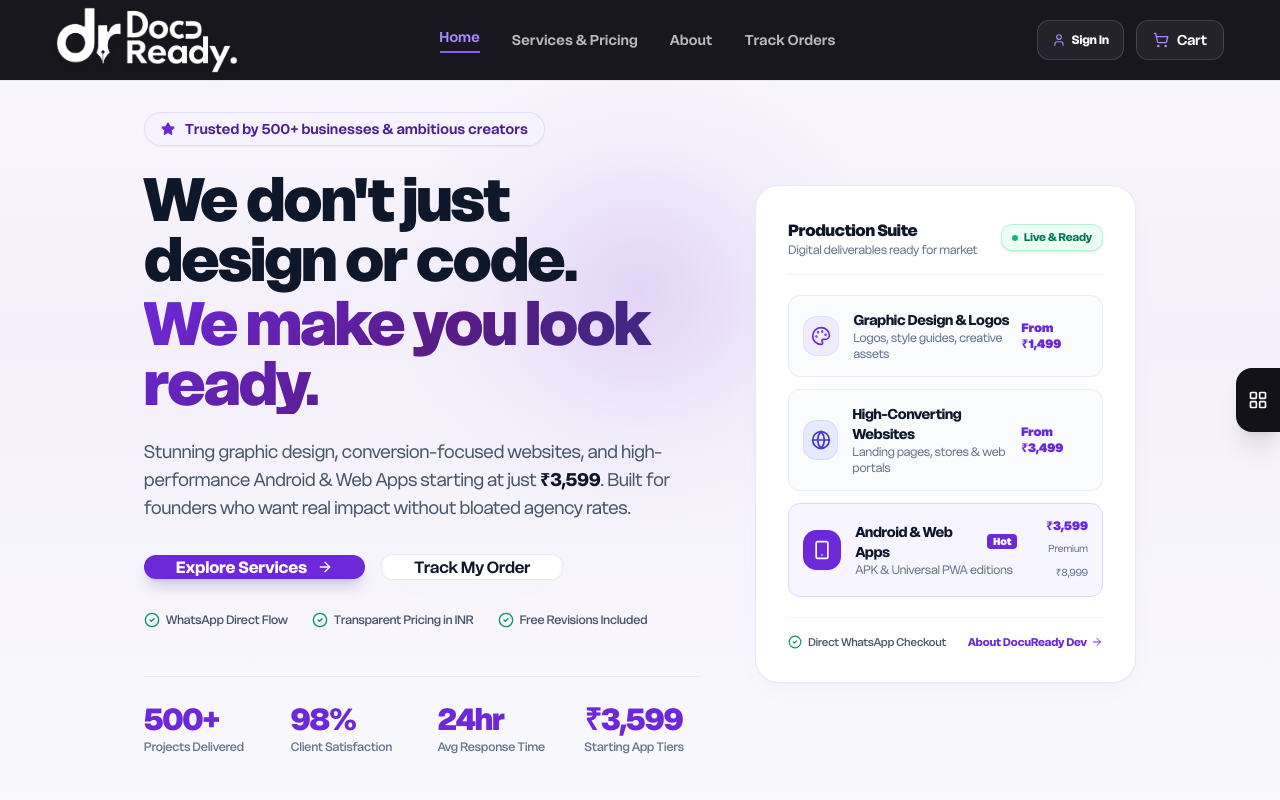
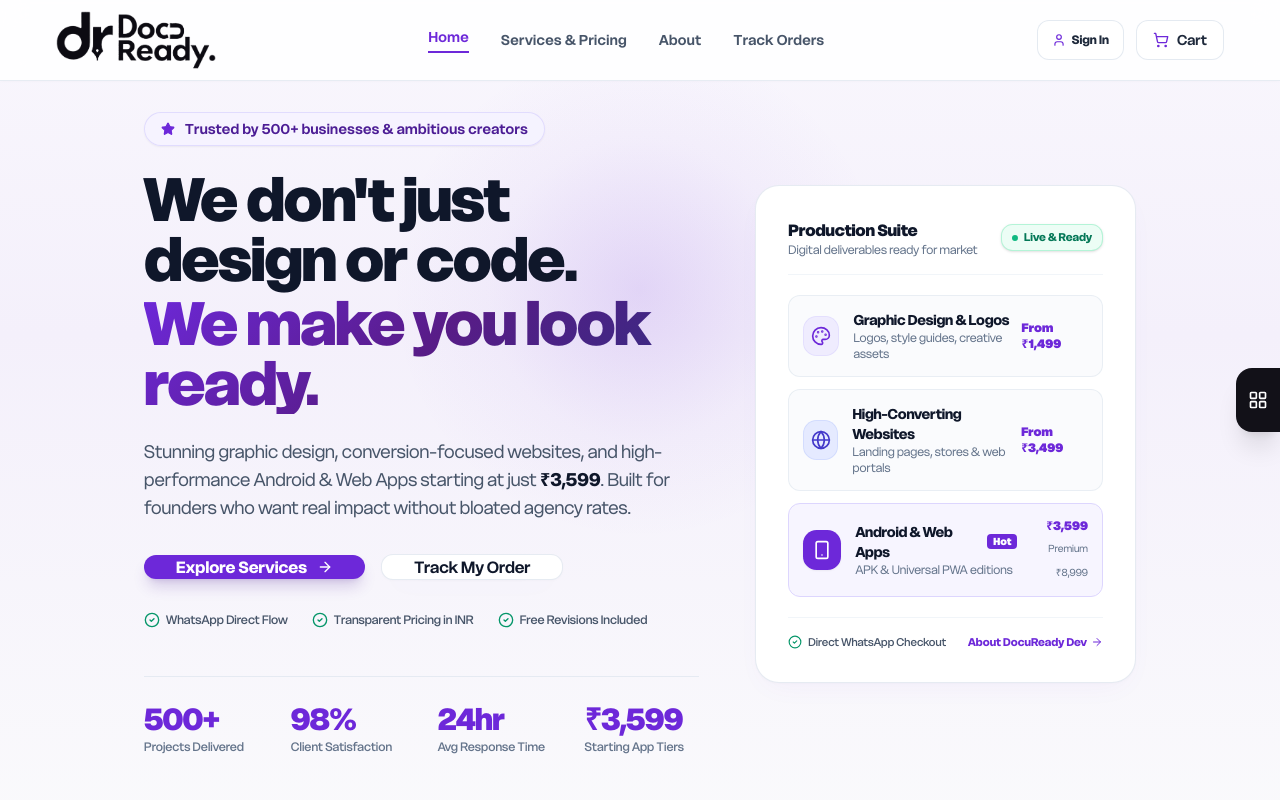
Before and after one commit to docuready-dev/docuready-shop, a React (Vite) app: page / in a window 1280 px wide. Shown: the top 800 px of the page. Built offline with nearby package versions, Linux system fonts and the light colour scheme.

Commit message:
feat: switch to translucent light navbar, desaturate logo to black, reduce logo size by ~12%, and style menus

```diff
--- a/src/components/Navbar.tsx
+++ b/src/components/Navbar.tsx
@@ -4,7 +4,7 @@ import { useCart } from '@/context/CartContext';
 import { useAuth } from '@/context/AuthContext';
 import { useState, useRef } from 'react';
 import { Button } from '@/components/ui/button';
-import logoImg from '../assets/logo.png';
+import logoBlackImg from '../assets/logo-black.png';
 
 export default function Navbar() {
   const { count } = useCart();
@@ -42,18 +42,19 @@ export default function Navbar() {
   const isActive = (to: string) => location.pathname === to;
 
   return (
-    <nav className="fixed top-0 left-0 right-0 z-50 bg-[#0C0B12]/95 backdrop-blur-md border-b border-white/8 transition-all">
+    <nav className="fixed top-0 left-0 right-0 z-50 bg-white/85 backdrop-blur-md border-b border-slate-200/80 transition-all shadow-[0_1px_3px_0_rgba(0,0,0,0.02)]">
       <div className="container mx-auto px-6 sm:px-10 lg:px-14 h-20 flex items-center justify-between">
         {/* Brand Logo - Triple Click for Hidden Admin Access */}
         <Link to="/" onClick={handleLogoClick} className="flex items-center group select-none py-0 shrink-0" title="DocuReady Shop">
           <img
-            src={logoImg}
+            src={logoBlackImg}
             alt="DocuReady Shop"
-            className="h-12 sm:h-14 md:h-[66px] w-auto object-contain transition-transform duration-200 group-hover:scale-105 drop-shadow-md"
+            className="h-10 sm:h-12 md:h-[58px] w-auto object-contain transition-transform duration-200 group-hover:scale-105"
             onError={(e) => {
               // Graceful fallback if local image fails
               const target = e.currentTarget;
               target.src = "https://images.fillout.com/orgid-539647/flowpublicid-ncmbjjjym4/widgetid-default/q5ZYS4ampLNtqNbJx3azz7/pasted-image-1775016157070.png";
+              target.style.filter = "brightness(0)";
             }}
           />
         </Link>
@@ -66,8 +67,8 @@ export default function Navbar() {
               to={link.to}
               className={`text-sm font-semibold tracking-wide transition-colors ${
                 isActive(link.to)
-                  ? 'text-violet-400 border-b-2 border-violet-500 pb-1'
-                  : 'text-white/70 hover:text-white'
+                  ? 'text-violet-700 border-b-2 border-violet-700 pb-1 font-bold'
+                  : 'text-slate-600 hover:text-slate-900'
               }`}
             >
               {link.label}
@@ -84,9 +85,9 @@ export default function Navbar() {
                 <Button
                   variant="outline"
                   size="sm"
-                  className="gap-2 rounded-xl border-white/15 text-white bg-white/5 hover:bg-white/15 hover:text-white px-3.5 h-10 shadow-sm"
+                  className="gap-2 rounded-xl border-slate-200/90 text-slate-800 bg-white/90 hover:bg-slate-50 hover:text-slate-900 px-3.5 h-10 shadow-xs"
                 >
-                  <UserIcon className="w-4 h-4 text-emerald-400" />
+                  <UserIcon className="w-4 h-4 text-emerald-600" />
                   <span className="font-semibold text-xs truncate max-w-[100px]">
                     {user?.name.split(' ')[0] || 'Account'}
                   </span>
@@ -95,7 +96,7 @@ export default function Navbar() {
               <button
                 onClick={logout}
                 title="Sign Out"
-                className="text-white/40 hover:text-destructive p-2 transition-colors rounded-lg"
+                className="text-slate-400 hover:text-destructive p-2 transition-colors rounded-lg"
               >
                 <LogOut className="w-4 h-4" />
               </button>
@@ -105,9 +106,9 @@ export default function Navbar() {
               <Button
                 variant="outline"
                 size="sm"
-                className="gap-1.5 rounded-xl border-white/15 text-white bg-white/5 hover:bg-white/15 hover:text-white px-3.5 h-10 font-bold text-xs shadow-sm"
+                className="gap-1.5 rounded-xl border-slate-200/90 text-slate-800 bg-white/90 hover:bg-slate-50 hover:text-slate-900 px-3.5 h-10 font-bold text-xs shadow-xs"
               >
-                <UserIcon className="w-3.5 h-3.5 text-violet-400" />
+                <UserIcon className="w-3.5 h-3.5 text-violet-700" />
                 <span>Sign In</span>
               </Button>
             </Link>
@@ -117,12 +118,12 @@ export default function Navbar() {
             <Button
               variant="outline"
               size="sm"
-              className="gap-2 rounded-xl border-white/15 text-white bg-white/5 hover:bg-white/15 hover:text-white px-4 h-10 shadow-sm"
+              className="gap-2 rounded-xl border-slate-200/90 text-slate-800 bg-white/90 hover:bg-slate-50 hover:text-slate-900 px-4 h-10 shadow-xs"
             >
-              <ShoppingCart className="w-4 h-4 text-violet-400" />
+              <ShoppingCart className="w-4 h-4 text-violet-700" />
               <span className="font-semibold text-xs sm:text-sm">Cart</span>
               {count > 0 && (
-                <span className="w-5 h-5 bg-[#6D28D9] text-white text-xs rounded-full flex items-center justify-center font-extrabold shadow-md ml-1">
+                <span className="w-5 h-5 bg-[#6D28D9] text-white text-xs rounded-full flex items-center justify-center font-extrabold shadow-sm ml-1">
                   {count}
                 </span>
               )}
@@ -131,7 +132,7 @@ export default function Navbar() {
 
           {/* Mobile hamburger */}
           <button
-            className="md:hidden text-white/80 hover:text-white p-2 rounded-lg bg-white/5"
+            className="md:hidden text-slate-700 hover:text-slate-900 p-2 rounded-lg bg-slate-100 hover:bg-slate-200 transition-colors"
             onClick={() => setMobileOpen(!mobileOpen)}
             aria-label="Toggle menu"
           >
@@ -142,11 +143,11 @@ export default function Navbar() {
 
       {/* Mobile Drawer */}
       {mobileOpen && (
-        <div className="md:hidden bg-[#0C0B12] border-t border-white/10 px-6 py-5 flex flex-col gap-4 shadow-2xl">
+        <div className="md:hidden bg-white/95 backdrop-blur-md border-t border-slate-200 px-6 py-5 flex flex-col gap-4 shadow-xl">
           {isAuthenticated ? (
-            <div className="flex items-center justify-between pb-3 border-b border-white/10">
-              <span className="text-sm font-bold text-white flex items-center gap-2">
-                <UserIcon className="w-4 h-4 text-emerald-400" /> {user?.name}
+            <div className="flex items-center justify-between pb-3 border-b border-slate-100">
+              <span className="text-sm font-bold text-slate-900 flex items-center gap-2">
+                <UserIcon className="w-4 h-4 text-emerald-600" /> {user?.name}
               </span>
               <button onClick={() => { logout(); setMobileOpen(false); }} className="text-xs text-destructive font-semibold">
                 Sign Out
@@ -156,7 +157,7 @@ export default function Navbar() {
             <Link
               to="/login"
               onClick={() => setMobileOpen(false)}
-              className="text-sm font-bold text-violet-400 py-1 flex items-center gap-2"
+              className="text-sm font-bold text-violet-700 py-1 flex items-center gap-2"
             >
               <UserIcon className="w-4 h-4" /> Sign In / Create Account
             </Link>
@@ -168,13 +169,13 @@ export default function Navbar() {
               to={link.to}
               onClick={() => setMobileOpen(false)}
               className={`text-base font-semibold py-1 transition-colors ${
-                isActive(link.to) ? 'text-violet-400' : 'text-white/80'
+                isActive(link.to) ? 'text-violet-700 font-bold' : 'text-slate-700 hover:text-slate-900'
               }`}
             >
               {link.label}
             </Link>
           ))}
-          <div className="border-t border-white/10 pt-3 flex justify-between items-center text-xs text-white/50">
+          <div className="border-t border-slate-200 pt-3 flex justify-between items-center text-xs text-slate-500">
             <Link to="/terms" onClick={() => setMobileOpen(false)}>Terms</Link>
             <Link to="/privacy" onClick={() => setMobileOpen(false)}>Privacy</Link>
             <Link to="/refund" onClick={() => setMobileOpen(false)}>Refund Policy</Link>
```
Also changed, not shown: public/logo-black.png (added), src/assets/logo-black.png (added).
